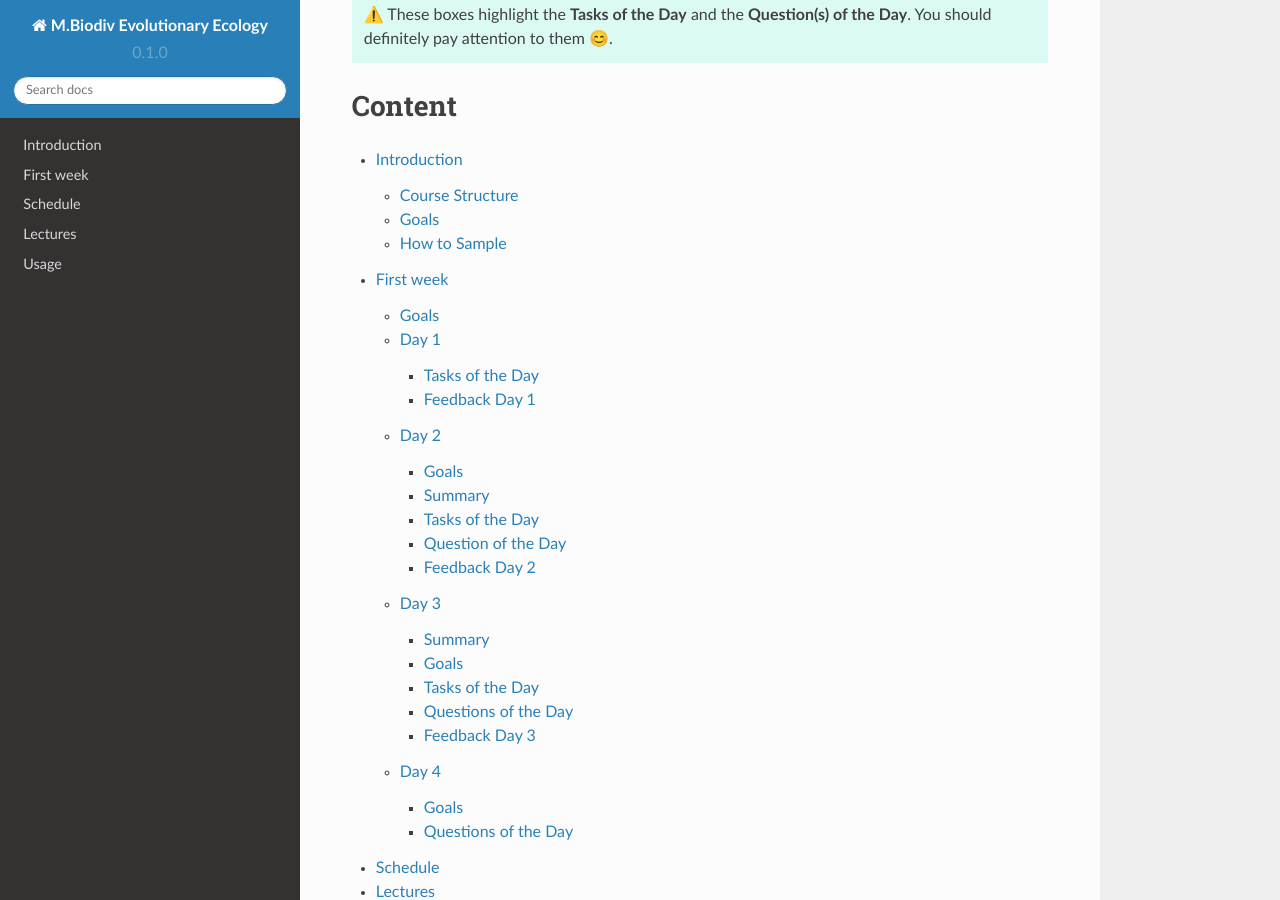
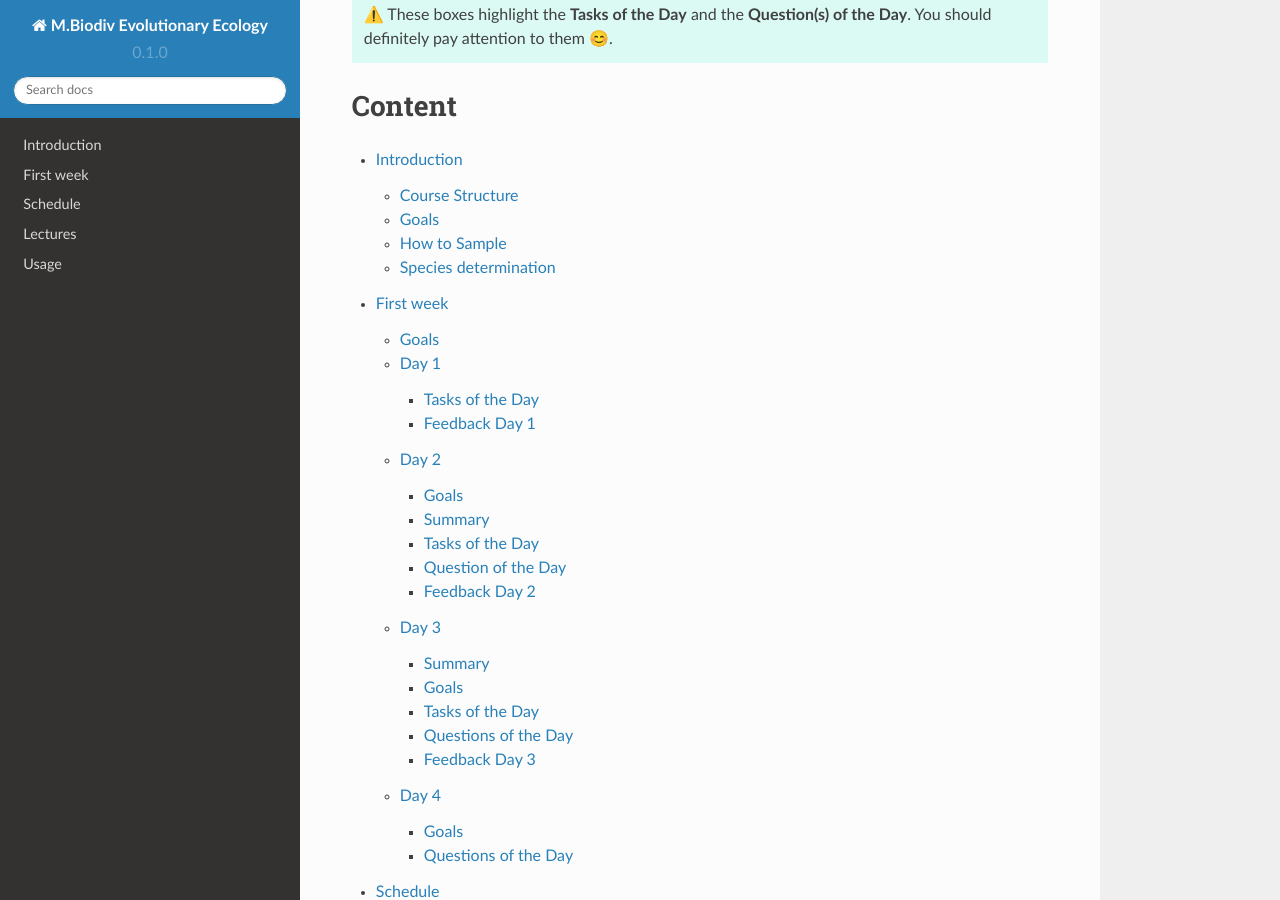
Before and after one commit to bheimbu/evolutionary_ecology, a Sphinx documentation site: the page built from docs/source/index.rst, in a window 1280 px wide and 900 px high, scrolled down 467 px. Built offline with Sphinx 7.4.7 and the Read the Docs theme 2.0.0, drawn with Linux system fonts in a browser that asks for light colours; pages that are not in the unit, such as notebooks, are missing from menus.

Commit message:
Update introduction.rst

```diff
--- a/docs/source/introduction.rst
+++ b/docs/source/introduction.rst
@@ -49,3 +49,9 @@
 -------------
 
 .. youtube:: 9RRhksEuEpM
+
+Species determination
+----------------------
+.. raw:: html
+
+   <iframe src="https://example.com/path-to-your-pdf-file.pdf" width="100%" height="600px"></iframe>
```
